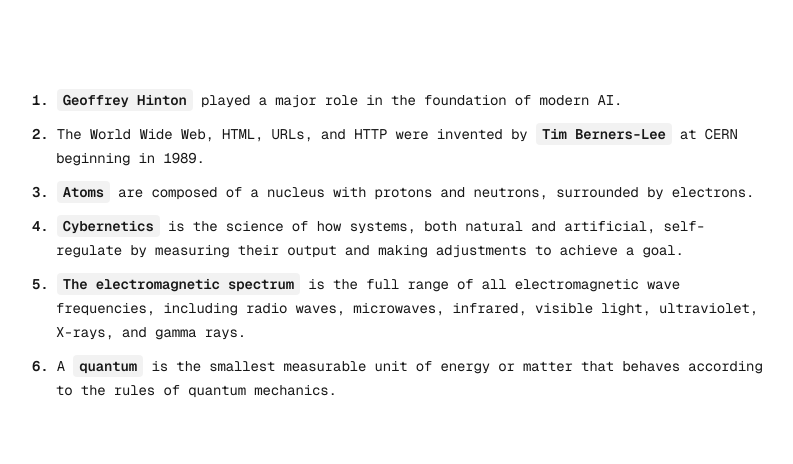
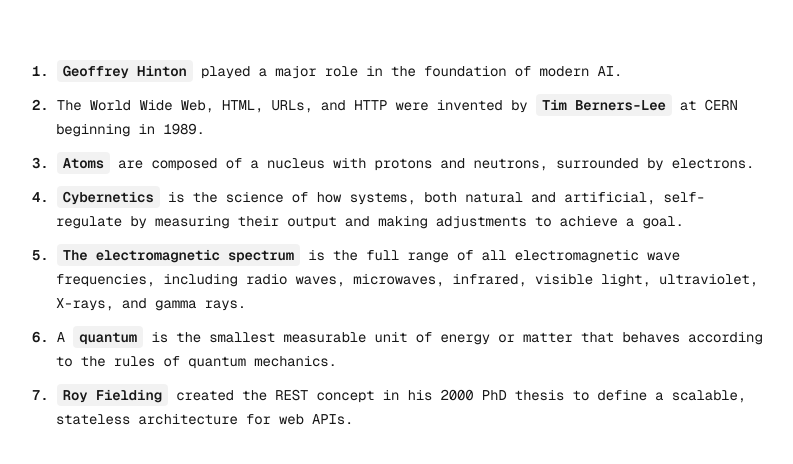
Before and after one commit to BrahimBoussada/mind-log, a Next.js app: page / in a window 1280 px wide. Shown: the part 150-614 px from the top of the page, without its empty margins (240-1033 px from the left). Built offline with nearby package versions, Linux system fonts and the light colour scheme.

Commit message:
2025-06-30

```diff
--- a/src/app/page.tsx
+++ b/src/app/page.tsx
@@ -42,6 +42,12 @@ export default function Home() {
           energy or matter that behaves according to the rules of quantum
           mechanics.
         </Note>
+
+        <Note>
+          <N>7. </N>
+          <Key>Roy Fielding</Key> created the REST concept in his 2000 PhD
+          thesis to define a scalable, stateless architecture for web APIs.
+        </Note>
       </NoteWrapper>
     </Container>
   );
```
